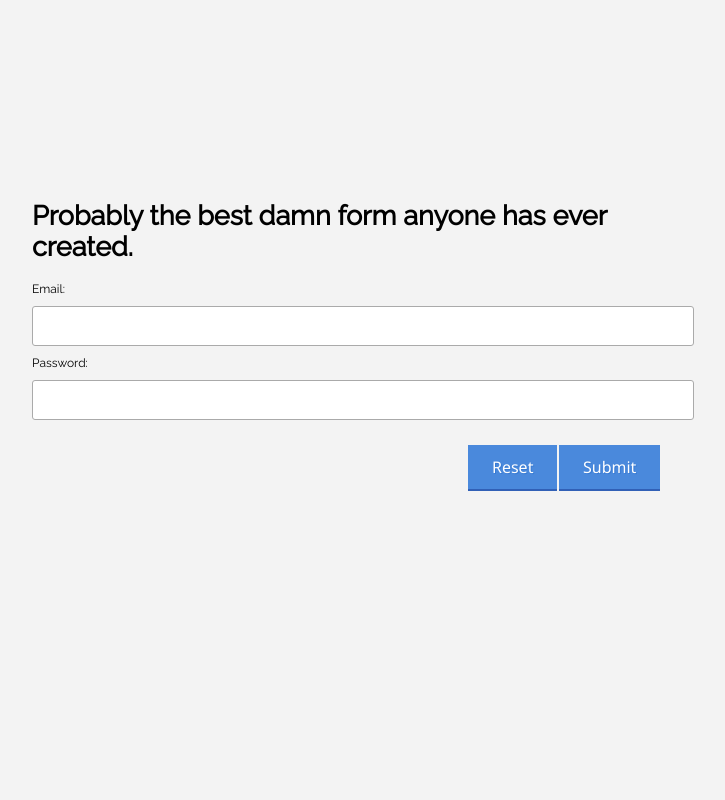
After one commit to Spiderpig86/ClubWebsiteHTML, a Spring app: template src/main/resources/templates/form.html in a window 1280 px wide. The commit adds this page. Shown: the whole page, without its empty margins (288-1013 px from the left). Run offline with Thymeleaf, Linux system fonts and the light colour scheme; the template is opened without the code that fills it, so the values that code supplies are empty.

Commit message:
Added new sample form page.

```diff
--- /dev/null
+++ b/src/main/resources/templates/form.html
@@ -0,0 +1,130 @@
+<!DOCTYPE HTML>
+<html xmlns:th="http://www.thymeleaf.org">
+
+<head>
+    <title>Thymeleaf best form 2k16</title>
+
+    <link href="https://fonts.googleapis.com/css?family=Raleway" rel="stylesheet">
+
+    <style>
+        * {
+            padding: 0;
+            margin: 0;
+            top: 0;
+            bottom: 0;
+        }
+
+        html,
+        body {
+            font-family: "Raleway", sans-serif;
+            font-size: .75em;
+            background: #eee;
+            height: 100%;
+            width: 100%;
+            background-color: #f3f3f3;
+            display: flex; /* Mainly put in place to create a centered layout */
+            justify-content: center;
+            align-items: center;
+        }
+
+        h1 {
+            font-size: 3em;
+            display: block;
+        }
+
+        p {
+            font-size: 12px;
+        }
+
+        #center {
+            height: 400px;
+            max-width: 50%;
+        }
+
+        #buttonContainer {
+            padding: 10px 10px 10px 0px;
+        }
+
+        .button {
+              position: relative;
+              display: inline-block;
+              padding: 12px 24px;
+              margin: .3em .1em 1em 0;
+              vertical-align: middle;
+              color: #fff;
+              font-size: 16px;
+              line-height: 20px;
+              -webkit-font-smoothing: antialiased;
+              text-align: center;
+              background: transparent;
+              border: 0;
+              border-bottom: 2px solid #3160B6;
+              cursor: pointer;
+              transition: all 0.15s ease;
+              font-family: Segoe UI;
+              float: right;
+        }
+
+        .button:focus {
+            border: #0066FF 1px solid;
+            box-shadow: rgba(0,102,255,0.70) 0px 0px 10px;
+        }
+        /* Button modifiers */
+
+        .buttonBlue {
+            background: #4a89dc;
+            text-shadow: 1px 1px 0 rgba(39, 110, 204, .5);
+        }
+
+        .buttonBlue:hover {
+            background: #357bd8;
+        }
+        /* Ripples container */
+
+        .ripples {
+            position: absolute;
+            top: 0;
+            left: 0;
+            width: 100%;
+            height: 100%;
+            overflow: hidden;
+            background: transparent;
+        }
+
+        .textfield {
+            padding: 10px;
+            margin: 10px 0;
+            font-family: Segoe UI;
+            border-radius: 3px;
+            outline: none;
+            border: 1px solid #aaa;
+            width: 100%;
+            transition: all .2s;
+        }
+
+        .textfield:focus {
+            border: #0066FF;
+            box-shadow: #0066FF 0px 0px 10px;
+        }
+    </style>
+</head>
+
+<body>
+    <div id="center">
+        <h1>Probably the best damn form anyone has ever created.</h1>
+        <br><br>
+        <form action="#" th:action="@{/greeting}" th:object="${greeting}" method="post"> <!-- Thymeleaf integration -->
+            <p>Email:</p>
+            <input class="textfield" name="email" type="text" th:field="*{id}" value="">
+            <p>Password:</p>
+            <input class="textfield" name="pass" type="password" th:field="*{password}" value="">
+            <br>
+            <div id="buttonContainer">
+                <input class="button buttonBlue" type="submit" value="Submit" /> <!-- Submits data through a post request -->
+                <input class="button buttonBlue" type="reset" value="Reset" />
+            </div>
+        </form>
+    </div>
+</body>
+
+</html>
--- a/src/main/resources/templates/index.html
+++ b/src/main/resources/templates/index.html
@@ -51,12 +51,12 @@
             </div>
     </div>
 
-    <!-- Social media links?
+    <!-- Social media links -->
     <div id="socialLinks">
         <ul>
-            <!-- Unordered list structure
+            <!-- Unordered list structure -->
             <a href="https://facebook.com">
-                <!-- Always wrap the link around the list item
+                <!-- Always wrap the link around the list item -->
                 <li>Facebook</li>
             </a>
             <a href="https://twitter.com">
```
